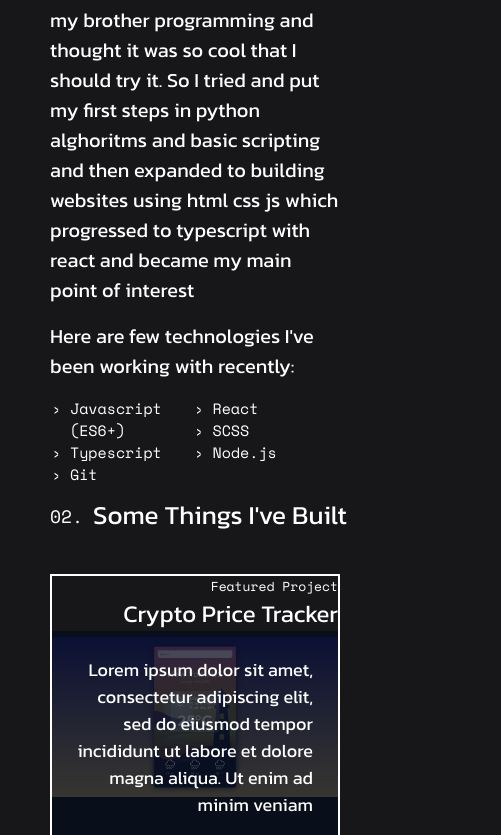
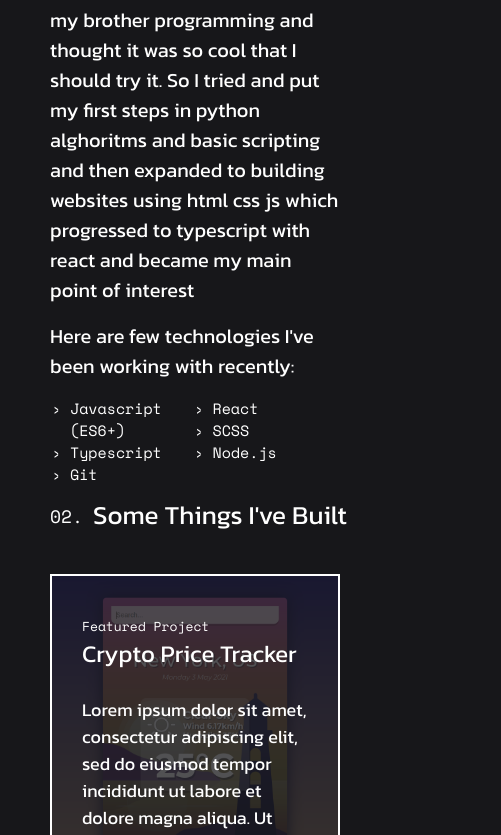
Before and after one commit to Loliburta/portfolio-v2, a React (Create React App) app: page / in a window 390 px wide. Shown: the part 1162-1997 px from the top of the page, 501 px wide, since content can reach past the window. Built offline with nearby package versions, Linux system fonts and the light colour scheme.

Commit message:
project resizing update

```diff
--- a/src/components/navigationBar/_NavigationBar.scss
+++ b/src/components/navigationBar/_NavigationBar.scss
@@ -48,3 +48,9 @@
 .project__image {
   grid-area: 1 / 1 / 2 / 8;
 }
+
+@media (max-width: 768px) {
+  .navBar__links {
+    display: none;
+  }
+}
--- a/src/components/otherProjects/OtherProjects.tsx
+++ b/src/components/otherProjects/OtherProjects.tsx
@@ -4,7 +4,11 @@ export const OtherProjects = () => {
   return (
     <div className="otherProjects">
       <div className="otherProjects__heading">Other Cool Projects</div>
-      <div className="otherProjects__github"><a href="https://github.com/Loliburta" target="_blank">view my github</a></div>
+      <div className="otherProjects__github">
+        <a href="https://github.com/Loliburta" target="_blank" rel="noreferrer">
+          view my github
+        </a>
+      </div>
       <div className="otherProjects__projects">
         <div className="otherProjects__projects__item">1</div>
         <div className="otherProjects__projects__item">2</div>
--- a/src/components/projects/_Projects.scss
+++ b/src/components/projects/_Projects.scss
@@ -39,6 +39,7 @@
       grid-template-rows: 1fr;
       gap: 0px 0px;
       &__content {
+        width: 100%;
         grid-area: 1 / 7 / 2 / 13;
         display: flex;
         flex-direction: column;
@@ -102,11 +103,30 @@
   }
 }
 @media (max-width: 768px) {
+  .projects__list__item__content {
+    padding: 40px 30px;
+  }
+  .projects_.projects__heading::after {
+    width: 100%;
+  }
   .projects__list__item__content,
   .projects__list__item__imageDiv {
     grid-column: 1 / -1;
   }
-  .projects_.projects__heading::after {
+  .projects__list__item__content__title,
+  .projects__list__item__content__overline,
+  .projects__list__item__content__description,
+  .projects__list__item__content__tech,
+  .projects__list__item__content__links {
+    text-align: left;
     width: 100%;
+    padding-left: 0px;
+    padding-right: 0px;
+    background-color: transparent;
+  }
+  .projects__list__item__imageDiv__img {
+    object-fit: cover;
+    height: 100%;
+    opacity: 25%;
   }
 }
--- a/src/index.css
+++ b/src/index.css
@@ -145,6 +145,12 @@ a {
   -ms-grid-column: 1;
   -ms-grid-column-span: 7;
   grid-area: 1 / 1 / 2 / 8;
+}
+
+@media (max-width: 768px) {
+  .navBar__links {
+    display: none;
+  }
 }
 
 .socials {
@@ -440,6 +446,7 @@ a {
 }
 
 .projects__list__item__content {
+  width: 100%;
   -ms-grid-row: 1;
   -ms-grid-row-span: 1;
   -ms-grid-column: 7;
@@ -556,12 +563,32 @@ a {
 }
 
 @media (max-width: 768px) {
+  .projects__list__item__content {
+    padding: 40px 30px;
+  }
+  .projects_.projects__heading::after {
+    width: 100%;
+  }
   .projects__list__item__content,
   .projects__list__item__imageDiv {
     grid-column: 1 / -1;
   }
-  .projects_.projects__heading::after {
+  .projects__list__item__content__title,
+  .projects__list__item__content__overline,
+  .projects__list__item__content__description,
+  .projects__list__item__content__tech,
+  .projects__list__item__content__links {
+    text-align: left;
     width: 100%;
+    padding-left: 0px;
+    padding-right: 0px;
+    background-color: transparent;
+  }
+  .projects__list__item__imageDiv__img {
+    -o-object-fit: cover;
+       object-fit: cover;
+    height: 100%;
+    opacity: 25%;
   }
 }
 
```
Also changed, not shown: src/components/hero/_Hero.scss (+0 -19 lines), 1 other file (tests, documents, lock files or other folders).
